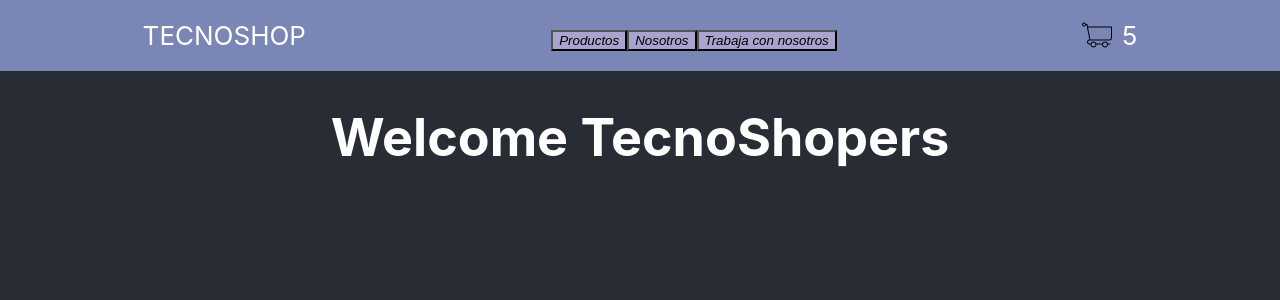
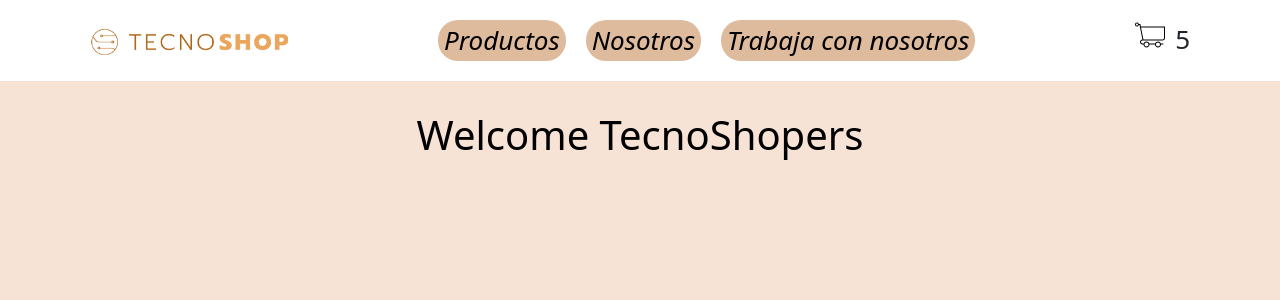
Before and after one commit to juansave97/tecnoShop_Salazar, a React (Create React App) app: page / in a window 1280 px wide. Shown: the top 300 px of the page. Built offline with nearby package versions, Linux system fonts and the light colour scheme.

Commit message:
desafio3ConEstilos

```diff
--- a/src/App.css
+++ b/src/App.css
@@ -14,14 +14,13 @@
 }
 
 .App-header {
-  background-color: #282c34;
+  background-color: #F7E2D6;
   min-height: 100vh;
   /* display: flex; */
   flex-direction: column;
   align-items: center;
   justify-content: center;
   font-size: calc(10px + 2vmin);
-  color: white;
 }
 
 .App-link {
--- a/src/components/ItemListContainer/ItemListContainer.css
+++ b/src/components/ItemListContainer/ItemListContainer.css
@@ -0,0 +1,4 @@
+.saludo {
+    color: black;
+    padding: 30px;
+}
--- a/src/components/ItemListContainer/ItemListContainer.js
+++ b/src/components/ItemListContainer/ItemListContainer.js
@@ -1,6 +1,8 @@
+import './ItemListContainer.css';
+
 const ItemListContainer = (props) => {
     return (
-        <h1>{props.greeting}</h1>
+        <h1 className="saludo">{ props.greeting }</h1>
     )
 }
 
--- a/src/components/Navbar/Navbar.css
+++ b/src/components/Navbar/Navbar.css
@@ -2,10 +2,19 @@
     display: flex;
     justify-content: space-around;
     padding: 20px;
-    background-color: #7A86B6;
+    background-color: white;
 }
 
-button{
-    background-color: #A8A4CE;
+.space{
+    background-color: #DFBB9D;
     font-style: italic;
+    margin-right: 20px;
+    border-radius: 20px;
+    border: none;
+
+
 }
+
+.logo {
+    width: auto;
+}
--- a/src/components/Navbar/Navbar.js
+++ b/src/components/Navbar/Navbar.js
@@ -1,4 +1,3 @@
-
 import './Navbar.css';
 import CardWidget from '../CardWidget/CardWidget'
 
@@ -8,12 +7,12 @@ const Navbar = () => {
         <nav>
             <div className='Navbar'>
                 <div className='title'>
-                    TECNOSHOP
+                    <img src="images\logo.png" alt="logo" className='logo'/>
                 </div>
                 <div className='boton'>
-                    <button>Productos</button>
-                    <button>Nosotros</button>
-                    <button>Trabaja con nosotros</button>
+                    <button className='space'>Productos</button>
+                    <button className='space'>Nosotros</button>
+                    <button className='space'>Trabaja con nosotros</button>
                 </div>
                 <CardWidget/>
 
--- a/src/index.js
+++ b/src/index.js
@@ -3,6 +3,7 @@ import ReactDOM from 'react-dom/client';
 import './index.css';
 import App from './App';
 import reportWebVitals from './reportWebVitals';
+import 'bootstrap/dist/css/bootstrap.min.css';
 
 const root = ReactDOM.createRoot(document.getElementById('root'));
 root.render(
```
Also changed, not shown: public/images/logo.png (renamed from src/components/Navbar/logo.png).
